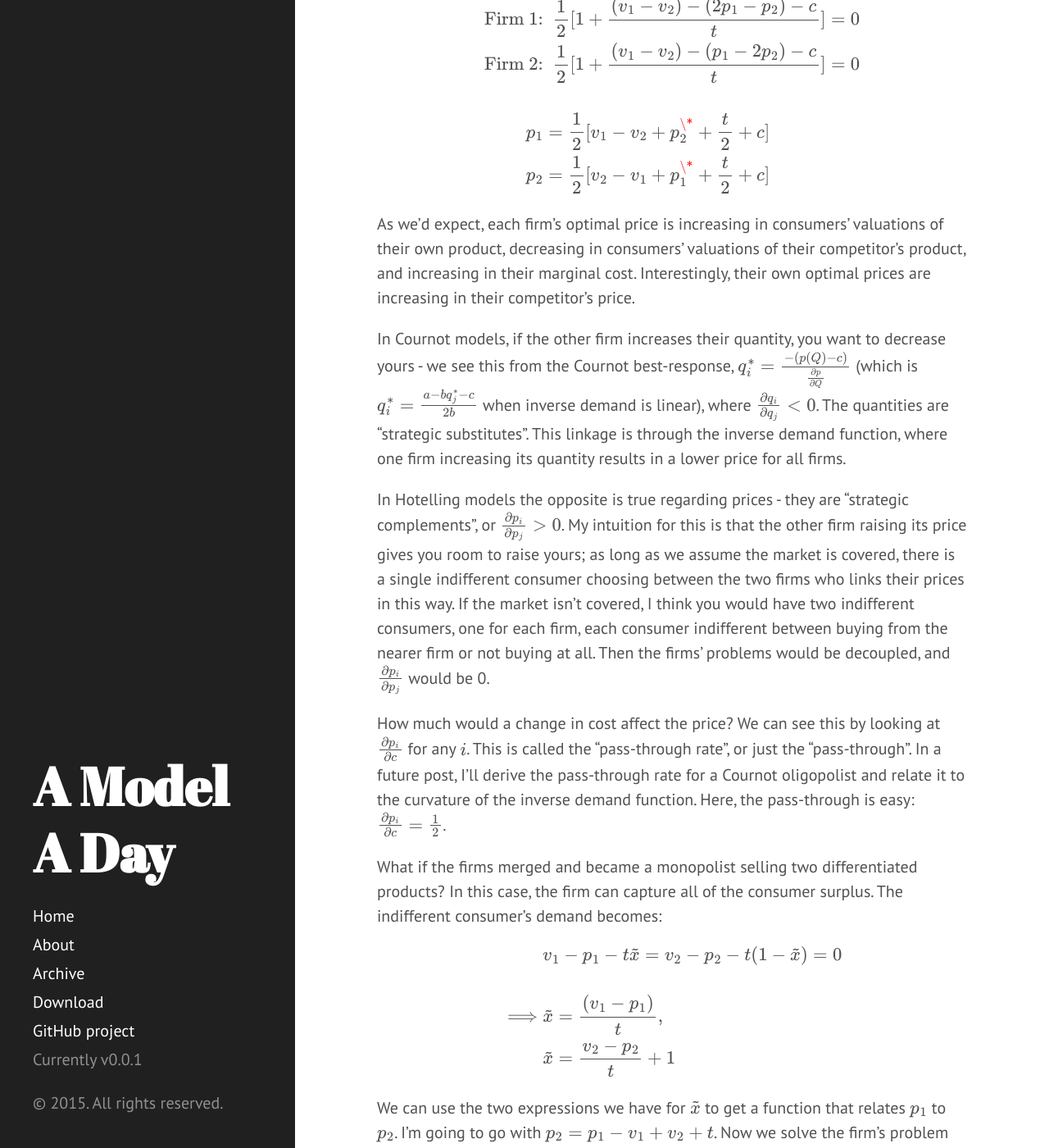
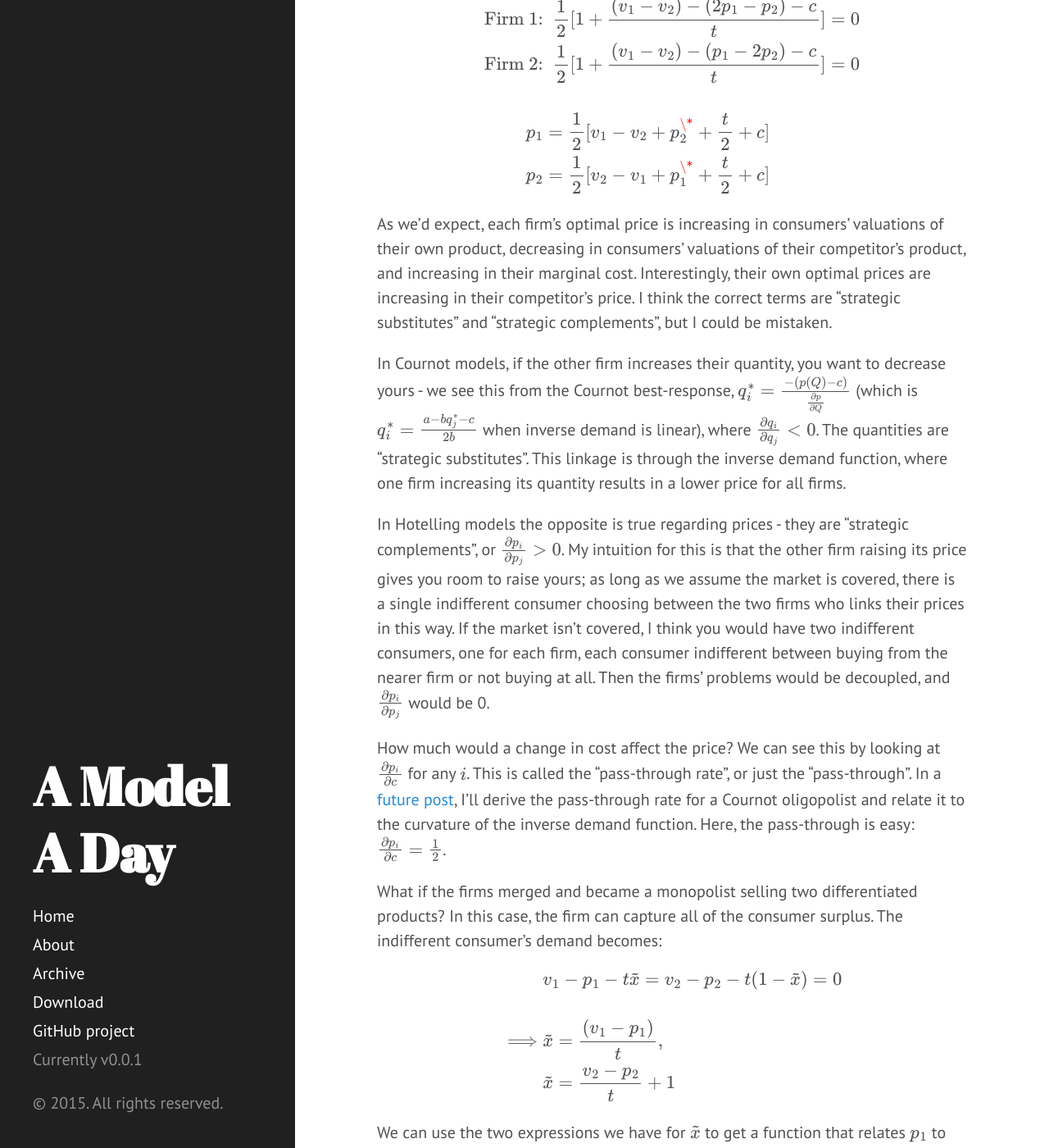
Before and after one commit to akhilrao/akhilrao.github.io, a Jekyll site: the page built from _posts/2015-10-01-asymmetric-hotelling.md, in a window 1280 px wide and 1400 px high, scrolled down 729 px. Shown: the whole window at 82% size. Built offline with Jekyll 4.4.1, drawn with Linux system fonts in a browser that asks for light colours; Markdown is read by kramdown in place of the engine named in the settings; formulas are drawn with MathJax 3.

Commit message:
fixed typos, added links

```diff
--- a/_posts/2015-10-01-asymmetric-hotelling.md
+++ b/_posts/2015-10-01-asymmetric-hotelling.md
@@ -29,13 +29,13 @@ p_1 & = \frac{1}{2}[v_1-v_2+p_2^\* + \frac{t}{2} + c] \cr
 p_2 & = \frac{1}{2}[v_2-v_1+p_1^\* + \frac{t}{2} + c] \cr
 \end{align} $$
 
-As we'd expect, each firm's optimal price is increasing in consumers' valuations of their own product, decreasing in consumers' valuations of their competitor's product, and increasing in their marginal cost. Interestingly, their own optimal prices are increasing in their competitor's price.
+As we'd expect, each firm's optimal price is increasing in consumers' valuations of their own product, decreasing in consumers' valuations of their competitor's product, and increasing in their marginal cost. Interestingly, their own optimal prices are increasing in their competitor's price. I think the correct terms are "strategic substitutes" and "strategic complements", but I could be mistaken.
 
 In Cournot models, if the other firm increases their quantity, you want to decrease yours - we see this from the Cournot best-response, \\( q_i^\* = \frac{-(p(Q) - c)}{\frac{\partial p}{\partial Q}} \\) (which is \\(q_i^\* = \frac{a - bq_j^\* - c}{2b} \\) when inverse demand is linear), where \\(\frac{\partial q_i}{\partial q_j} \lt 0\\). The quantities are "strategic substitutes". This linkage is through the inverse demand function, where one firm increasing its quantity results in a lower price for all firms.
 
 In Hotelling models the opposite is true regarding prices - they are "strategic complements", or \\(\frac{\partial p_i}{\partial p_j} \gt 0\\). My intuition for this is that the other firm raising its price gives you room to raise yours; as long as we assume the market is covered, there is a single indifferent consumer choosing between the two firms who links their prices in this way. If the market isn't covered, I think you would have two indifferent consumers, one for each firm, each consumer indifferent between buying from the nearer firm or not buying at all. Then the firms' problems would be decoupled, and \\(\frac{\partial p_i}{\partial p_j}\\) would be 0.
 
-How much would a change in cost affect the price? We can see this by looking at \\(\frac{\partial p_i}{\partial c}\\) for any \\(i\\). This is called the "pass-through rate", or just the "pass-through". In a future post, I'll derive the pass-through rate for a Cournot oligopolist and relate it to the curvature of the inverse demand function. Here, the pass-through is easy: \\(\frac{\partial p_i}{\partial c} = \frac{1}{2}\\).
+How much would a change in cost affect the price? We can see this by looking at \\(\frac{\partial p_i}{\partial c}\\) for any \\(i\\). This is called the "pass-through rate", or just the "pass-through". In a [future post](http://akhilrao.github.io/micro%20theory/2015/10/02/passthrough-symmetric-cournot/), I'll derive the pass-through rate for a Cournot oligopolist and relate it to the curvature of the inverse demand function. Here, the pass-through is easy: \\(\frac{\partial p_i}{\partial c} = \frac{1}{2}\\).
 
 What if the firms merged and became a monopolist selling two differentiated products? In this case, the firm can capture all of the consumer surplus. The indifferent consumer's demand becomes:
 
```
Also changed, not shown: 1 other file.
